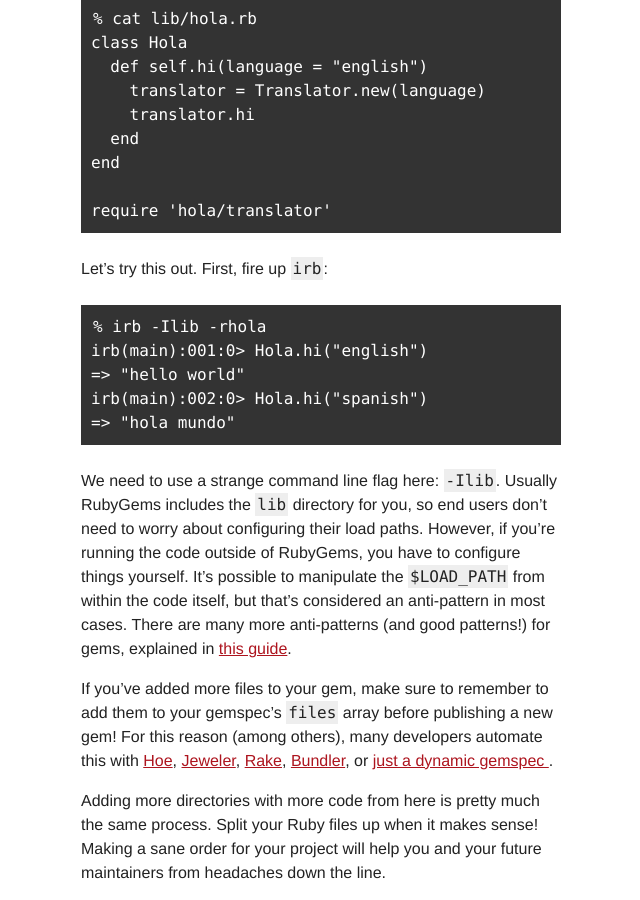
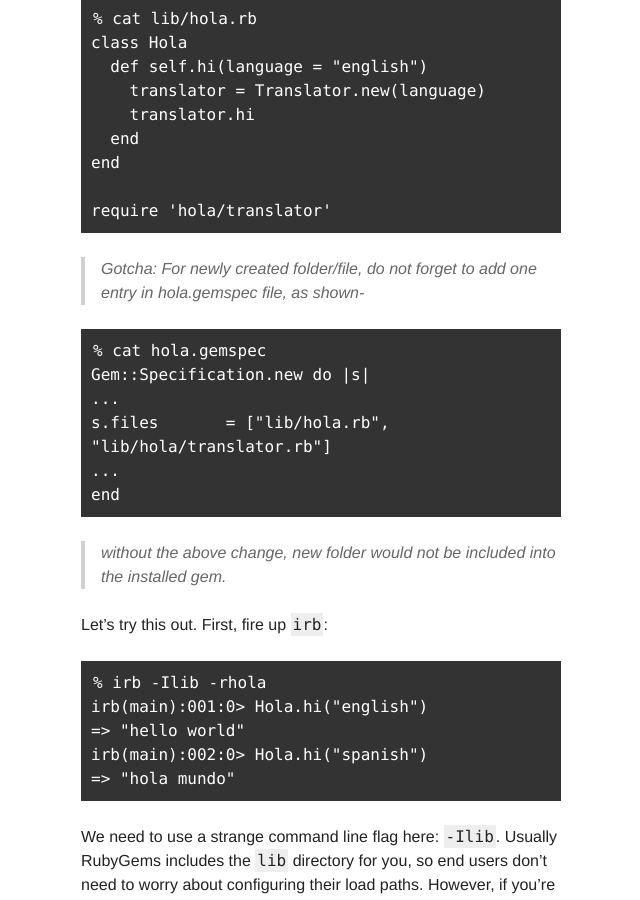
Before and after one commit to radar/guides, a Jekyll site: the page built from make-your-own-gem.md, in a window 1280 px wide and 900 px high, scrolled down 5198 px. Shown: the whole window, without its empty margins (319-959 px from the left). Built offline with Jekyll 4.4.1, drawn with Linux system fonts in a browser that asks for light colours.

Commit message:
Update make-your-own-gem.md
In Gem::Specification.new's block, added entry for new files.

```diff
--- a/make-your-own-gem.md
+++ b/make-your-own-gem.md
@@ -214,6 +214,18 @@ But now the `hola.rb` file has some code to load the `Translator`:
     end
 
     require 'hola/translator'
+
+> Gotcha:
+> For newly created folder/file, do not forget to add one entry in hola.gemspec file, as shown-
+
+    % cat hola.gemspec
+    Gem::Specification.new do |s|
+    ...
+    s.files       = ["lib/hola.rb", "lib/hola/translator.rb"]
+    ...
+    end
+
+> without the above change, new folder would not be included into the installed gem.
 
 Let's try this out. First, fire up `irb`:
 
```
